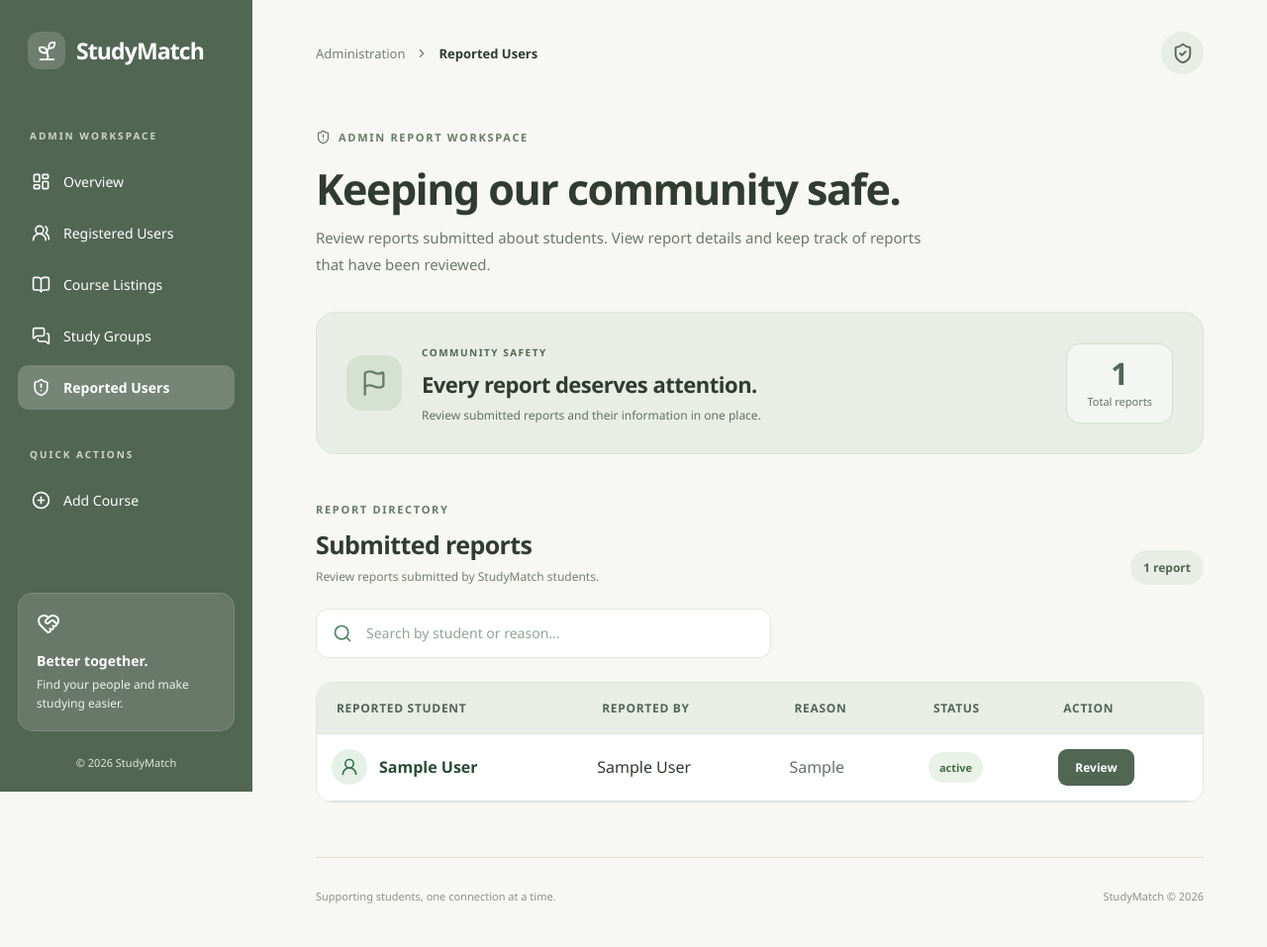
After one commit to AngelLH67/f26-team21, a Spring Boot app: page /reported-users in a window 1280 px wide. The commit adds this page. Shown: the whole page at 99% size. Run offline with Spring Boot 4, Linux system fonts and the light colour scheme; tables that the repository leaves empty hold one stand-in row (values such as "Sample post").

Commit message:
Implement reported users review and status update

```diff
--- a/backend-api/pom.xml
+++ b/backend-api/pom.xml
@@ -83,6 +83,7 @@
         </dependency>
 
 
+
     </dependencies>
 
     <build>
--- /dev/null
+++ b/backend-api/src/main/java/com/studymatch/backend_api/controller/AdminUIController.java
@@ -0,0 +1,44 @@
+package com.studymatch.backend_api.controller;
+
+import org.springframework.http.ResponseEntity;
+import org.springframework.stereotype.Controller;
+import org.springframework.ui.Model;
+import org.springframework.web.bind.annotation.GetMapping;
+import org.springframework.web.bind.annotation.PathVariable;
+import org.springframework.web.bind.annotation.PostMapping;
+import org.springframework.web.bind.annotation.ResponseBody;
+
+import com.studymatch.backend_api.service.ReportService;
+
+@Controller
+public class AdminUIController {
+
+    private final ReportService reportService;
+
+    public AdminUIController(ReportService reportService) {
+        this.reportService = reportService;
+    }
+
+    @GetMapping("/admin")
+    public String adminDashboard() {
+        return "admin";
+    }
+
+    @GetMapping("/reported-users")
+    public String reportedUsers(Model model) {
+        model.addAttribute("reports", reportService.getAllReports());
+        return "reported-users";
+    }
+
+    // Mark a report as viewed
+    @PostMapping("/reported-users/{id}/viewed")
+    @ResponseBody
+    public ResponseEntity<String> markReportViewed(@PathVariable Long id) {
+
+        return reportService.getReportById(id).map(report -> {
+            report.setStatus("Viewed");
+            reportService.saveReport(report);
+            return ResponseEntity.ok("Viewed");
+        }).orElse(ResponseEntity.notFound().build());
+    }
+}
--- a/backend-api/src/main/java/com/studymatch/backend_api/repository/AdminRepository.java
+++ b/backend-api/src/main/java/com/studymatch/backend_api/repository/AdminRepository.java
@@ -1,8 +1,13 @@
 package com.studymatch.backend_api.repository;
+
+import java.util.Optional;
 
 import org.springframework.data.jpa.repository.JpaRepository;
 
 import com.studymatch.backend_api.entity.Admin;
 
 public interface AdminRepository extends JpaRepository<Admin, Long> {
+
+    Optional<Admin> findByEmail(String email);
+
 }
--- a/backend-api/src/main/java/com/studymatch/backend_api/repository/StudentRepository.java
+++ b/backend-api/src/main/java/com/studymatch/backend_api/repository/StudentRepository.java
@@ -1,9 +1,13 @@
+package com.studymatch.backend_api.repository;
 
-package com.studymatch.backend_api.repository;
+import java.util.Optional;
 
 import org.springframework.data.jpa.repository.JpaRepository;
 
 import com.studymatch.backend_api.entity.Student;
 
 public interface StudentRepository extends JpaRepository<Student, Long> {
+
+    Optional<Student> findByEmail(String email);
+
 }
--- /dev/null
+++ b/backend-api/src/main/resources/templates/reported-users.ftlh
@@ -0,0 +1,489 @@
+<!DOCTYPE html>
+<html lang="en">
+
+<head>
+    <meta charset="UTF-8">
+    <meta name="viewport" content="width=device-width, initial-scale=1.0">
+    <title>StudyMatch | Reported Users</title>
+
+    <link rel="stylesheet" href="/student/styles.css">
+    <link rel="stylesheet" href="/sysadmin/styles.css">
+
+    <script src="https://unpkg.com/lucide@latest/dist/umd/lucide.min.js" defer></script>
+</head>
+
+<body class="dashboard-page admin-page manage-users-page reports-page">
+
+    <div class="app-layout">
+
+        <aside class="sidebar">
+
+            <a href="/admin" class="brand">
+                <span class="brand-icon">
+                    <i data-lucide="sprout"></i>
+                </span>
+                <span>StudyMatch</span>
+            </a>
+
+            <div class="sidebar-content">
+                <p class="sidebar-label">ADMIN WORKSPACE</p>
+
+                <nav class="sidebar-nav" aria-label="Admin navigation">
+
+                    <a href="/admin" class="nav-link">
+                        <i data-lucide="layout-dashboard"></i>
+                        Overview
+                    </a>
+
+                    <a href="/registered-users" class="nav-link">
+                        <i data-lucide="users-round"></i>
+                        Registered Users
+                    </a>
+
+                    <a href="/courses" class="nav-link">
+                        <i data-lucide="book-open"></i>
+                        Course Listings
+                    </a>
+
+                    <a href="/remove-groups" class="nav-link">
+                        <i data-lucide="messages-square"></i>
+                        Study Groups
+                    </a>
+
+                    <a href="/reported-users" class="nav-link active" aria-current="page">
+                        <i data-lucide="shield-alert"></i>
+                        Reported Users
+                    </a>
+
+                </nav>
+
+                <p class="sidebar-label sidebar-label-spaced">
+                    QUICK ACTIONS
+                </p>
+
+                <nav class="sidebar-nav" aria-label="Quick actions">
+                    <a href="/courses/new" class="nav-link">
+                        <i data-lucide="plus-circle"></i>
+                        Add Course
+                    </a>
+                </nav>
+            </div>
+
+            <div class="sidebar-bottom">
+                <div class="sidebar-note">
+                    <i data-lucide="heart-handshake"></i>
+                    <p>Better together.</p>
+                    <span>Find your people and make studying easier.</span>
+                </div>
+                <p class="sidebar-copyright">© 2026 StudyMatch</p>
+            </div>
+
+        </aside>
+
+        <main class="dashboard-main">
+
+            <div class="topbar">
+                <div class="breadcrumb">
+                    <span>Administration</span>
+                    <i data-lucide="chevron-right"></i>
+                    <strong>Reported Users</strong>
+                </div>
+
+                <span class="admin-account-icon" aria-label="Administrator">
+                    <i data-lucide="shield-check"></i>
+                </span>
+            </div>
+
+            <!-- INTRO -->
+            <section class="courses-heading">
+
+                <span class="eyebrow">
+                    <i data-lucide="shield-alert"></i>
+                    ADMIN REPORT WORKSPACE
+                </span>
+
+                <h1>Keeping our community safe.</h1>
+
+                <p>
+                    Review reports submitted about students.
+                    View report details and keep track of reports
+                    that have been reviewed.
+                </p>
+
+            </section>
+
+            <!-- OVERVIEW -->
+            <section class="courses-overview">
+
+                <div class="courses-overview-icon">
+                    <i data-lucide="flag"></i>
+                </div>
+
+                <div class="courses-overview-copy">
+                    <span>COMMUNITY SAFETY</span>
+                    <h2>Every report deserves attention.</h2>
+                    <p>
+                        Review submitted reports and their information
+                        in one place.
+                    </p>
+                </div>
+
+                <div class="courses-overview-count">
+                    <strong>${reports?size}</strong>
+                    <span>Total reports</span>
+                </div>
+
+            </section>
+
+            <!-- REPORTS TABLE -->
+            <section class="courses-list-section">
+
+                <div class="courses-results-heading">
+                    <div>
+                        <span class="section-kicker">REPORT DIRECTORY</span>
+                        <h2>Submitted reports</h2>
+                        <p>Review reports submitted by StudyMatch students.</p>
+                    </div>
+
+                    <span class="courses-results-count" id="reportsCount">
+                        ${reports?size} reports
+                    </span>
+                </div>
+
+                <!-- SEARCH -->
+                <div class="registered-users-search">
+                    <i data-lucide="search"></i>
+                    <input type="search" id="reportSearch" placeholder="Search by student or reason..."
+                        aria-label="Search reports">
+                </div>
+
+                <!-- TABLE -->
+                <div class="registered-users-table-wrap">
+                    <table class="registered-users-table">
+
+                        <thead>
+                            <tr>
+                                <th>Reported Student</th>
+                                <th>Reported By</th>
+                                <th>Reason</th>
+                                <th>Status</th>
+                                <th>Action</th>
+                            </tr>
+                        </thead>
+
+                        <tbody id="reportsList">
+
+                            <#if reports?has_content>
+                                <#list reports as report>
+                                    <tr class="report-row">
+
+                                        <td>
+                                            <div class="registered-user-name">
+                                                <span class="registered-user-avatar">
+                                                    <i data-lucide="user-round"></i>
+                                                </span>
+
+                                                <strong>
+                                                    <#if report.reportedStudent??>
+                                                        ${report.reportedStudent.name}
+                                                        <#else>
+                                                            Unknown
+                                                    </#if>
+                                                </strong>
+                                            </div>
+                                        </td>
+
+                                        <td>
+                                            <#if report.reporter??>
+                                                ${report.reporter.name}
+                                                <#else>
+                                                    Unknown
+                                            </#if>
+                                        </td>
+
+                                        <td class="report-reason">
+                                            ${report.reason}
+                                        </td>
+
+                                        <td>
+                                            <span class="moderation-status ${report.status?lower_case}">
+                                                ${report.status}
+                                            </span>
+                                        </td>
+
+                                        <td>
+                                            <button type="button" class="report-review-button"
+                                                onclick="openReport('${report.id}')">
+                                                Review
+                                            </button>
+
+                                            <div id="report-${report.id}" hidden>
+
+                                                <p>
+                                                    <strong>Reported Student:</strong>
+                                                    <#if report.reportedStudent??>
+                                                        ${report.reportedStudent.name}
+                                                        <#else>
+                                                            Unknown
+                                                    </#if>
+                                                </p>
+
+                                                <p>
+                                                    <strong>Student Email:</strong>
+                                                    <#if report.reportedStudent??>
+                                                        ${report.reportedStudent.email}
+                                                        <#else>
+                                                            Unknown
+                                                    </#if>
+                                                </p>
+
+                                                <p>
+                                                    <strong>Reported By:</strong>
+                                                    <#if report.reporter??>
+                                                        ${report.reporter.name}
+                                                        <#else>
+                                                            Unknown
+                                                    </#if>
+                                                </p>
+
+                                                <p>
+                                                    <strong>Reporter Email:</strong>
+                                                    <#if report.reporter??>
+                                                        ${report.reporter.email}
+                                                        <#else>
+                                                            Unknown
+                                                    </#if>
+                                                </p>
+
+                                                <p><strong>Reason:</strong> ${report.reason}</p>
+                                                <p><strong>Date Submitted:</strong> ${report.date}</p>
+                                                <p><strong>Status:</strong> ${report.status}</p>
+
+                                            </div>
+                                        </td>
+
+                                    </tr>
+                                </#list>
+
+                                <#else>
+                                    <tr>
+                                        <td colspan="5" class="registered-users-empty">
+                                            <i data-lucide="shield-check"></i>
+                                            <strong>No reports submitted</strong>
+                                            <span>New reports will appear here.</span>
+                                        </td>
+                                    </tr>
+                            </#if>
+
+                            <tr id="noReportsFound" hidden>
+                                <td colspan="5" class="registered-users-empty">
+                                    <i data-lucide="search-x"></i>
+                                    <strong>No reports found</strong>
+                                    <span>Try searching with a different name or reason.</span>
+                                </td>
+                            </tr>
+
+                        </tbody>
+                    </table>
+                </div>
+
+                <footer class="dashboard-footer">
+                    <p>Supporting students, one connection at a time.</p>
+                    <p>StudyMatch © 2026</p>
+                </footer>
+
+            </section>
+
+        </main>
+
+    </div>
+
+    <!-- REPORT REVIEW POPUP -->
+    <div id="reportModal" class="report-modal" hidden>
+        <div class="report-modal-content">
+
+            <button type="button" class="report-modal-close" onclick="closeReport()">
+                &times;
+            </button>
+
+            <h2>Review Report</h2>
+            <p>Review the information submitted about this student.</p>
+
+            <div id="reportModalDetails"></div>
+
+            <div class="report-modal-actions">
+
+                <button type="button" id="markViewedButton" onclick="markAsViewed()">
+                    Mark as Viewed
+                </button>
+
+                <button type="button" onclick="closeReport()">
+                    Close
+                </button>
+
+            </div>
+
+        </div>
+    </div>
+
+    <!-- JAVASCRIPT -->
+    <script>
+
+        let currentReportId = null;
+
+        document.addEventListener("DOMContentLoaded", function () {
+
+            if (window.lucide) {
+                lucide.createIcons();
+            }
+
+            const searchInput = document.getElementById("reportSearch");
+            const reportRows = document.querySelectorAll(".report-row");
+            const noReportsFound = document.getElementById("noReportsFound");
+            const reportCount = document.getElementById("reportsCount");
+
+            function filterReports() {
+
+                const query = searchInput.value.trim().toLowerCase();
+                let visible = 0;
+
+                reportRows.forEach(function (row) {
+
+                    const student = row.cells[0].textContent.toLowerCase();
+                    const reporter = row.cells[1].textContent.toLowerCase();
+                    const reason = row.cells[2].textContent.toLowerCase();
+
+                    const matches =
+                        student.includes(query) ||
+                        reporter.includes(query) ||
+                        reason.includes(query);
+
+                    row.hidden = !matches;
+
+                    if (matches) {
+                        visible++;
+                    }
+                });
+
+                noReportsFound.hidden =
+                    reportRows.length === 0 || visible !== 0;
+
+                reportCount.textContent =
+                    visible + (visible === 1 ? " report" : " reports");
+            }
+
+            searchInput.addEventListener("input", filterReports);
+
+            filterReports();
+
+        });
+
+
+        function openReport(id) {
+
+            currentReportId = id;
+
+            const source = document.getElementById("report-" + id);
+            const modalDetails = document.getElementById("reportModalDetails");
+
+            modalDetails.replaceChildren();
+
+            if (source) {
+                const details = source.cloneNode(true);
+                details.hidden = false;
+                details.removeAttribute("id");
+                modalDetails.appendChild(details);
+            }
+
+            document.getElementById("reportModal").hidden = false;
+
+            const status = source.querySelector("p:last-child").textContent;
+            const markButton = document.getElementById("markViewedButton");
+
+            if (status.toLowerCase().includes("viewed")) {
+                markButton.style.display = "none";
+            } else {
+                markButton.style.display = "inline-block";
+            }
+        }
+
+
+        function closeReport() {
+
+            document.getElementById("reportModal").hidden = true;
+            currentReportId = null;
+
+        }
+
+
+        async function markAsViewed() {
+
+            if (currentReportId === null) return;
+
+            const button = document.getElementById("markViewedButton");
+
+            button.disabled = true;
+            button.textContent = "Updating...";
+
+            try {
+
+                const response = await fetch(
+                    "/reported-users/" + currentReportId + "/viewed",
+                    {
+                        method: "POST"
+                    }
+                );
+
+                if (!response.ok) {
+                    const errorText = await response.text();
+                    console.log("Server response:", response.status, errorText);
+                    alert("Update failed. Status: " + response.status + "\n" + errorText);
+                    return;
+                }
+
+                const row = Array.from(
+                    document.querySelectorAll(".report-row")
+                ).find(function (row) {
+                    return row.querySelector(
+                        'button[onclick="openReport(' + currentReportId + ')"]'
+                    );
+                });
+
+                if (row) {
+
+                    const status = row.querySelector(".moderation-status");
+
+                    status.textContent = "Viewed";
+                    status.classList.remove("pending");
+                    status.classList.add("viewed");
+
+                    const source = document.getElementById("report-" + currentReportId);
+
+                    if (source) {
+                        const statusParagraph = source.querySelector("p:last-child");
+                        statusParagraph.textContent = "Status: Viewed";
+                    }
+                }
+
+                document.getElementById("markViewedButton").style.display = "none";
+
+                closeReport();
+
+            } catch (error) {
+
+                alert("Unable to update the report. Please try again.");
+
+            } finally {
+
+                button.disabled = false;
+                button.textContent = "Mark as Viewed";
+
+            }
+
+        }
+
+    </script>
+
+</body>
+
+</html>
```
Also changed, not shown: backend-api/src/main/java/com/studymatch/backend_api/controller/CourseUIController.java (+0 -7 lines), backend-api/src/main/resources/static/sysadmin/styles.css (+61 -0 lines), backend-api/src/main/resources/templates/review-report.ftlh (added, +61 -0 lines).
